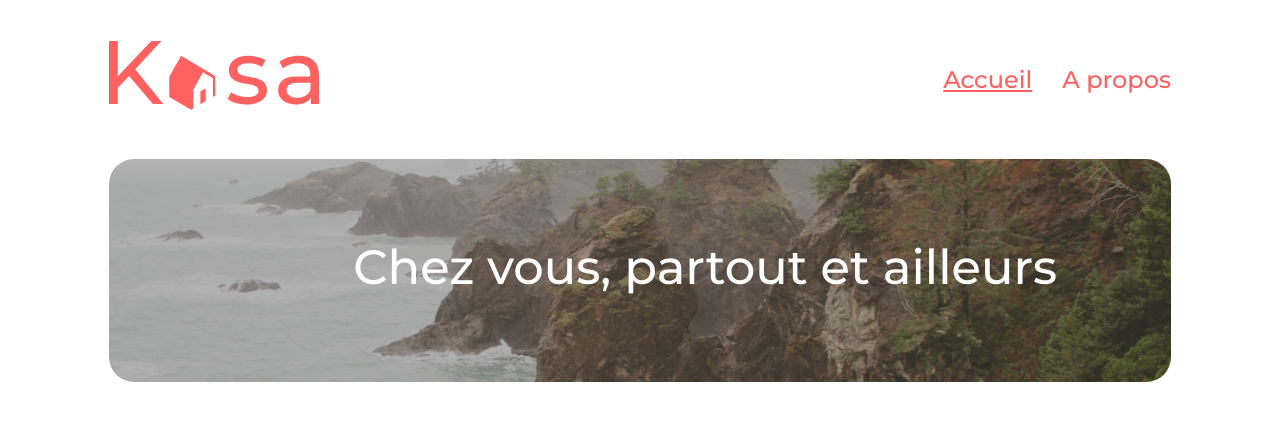
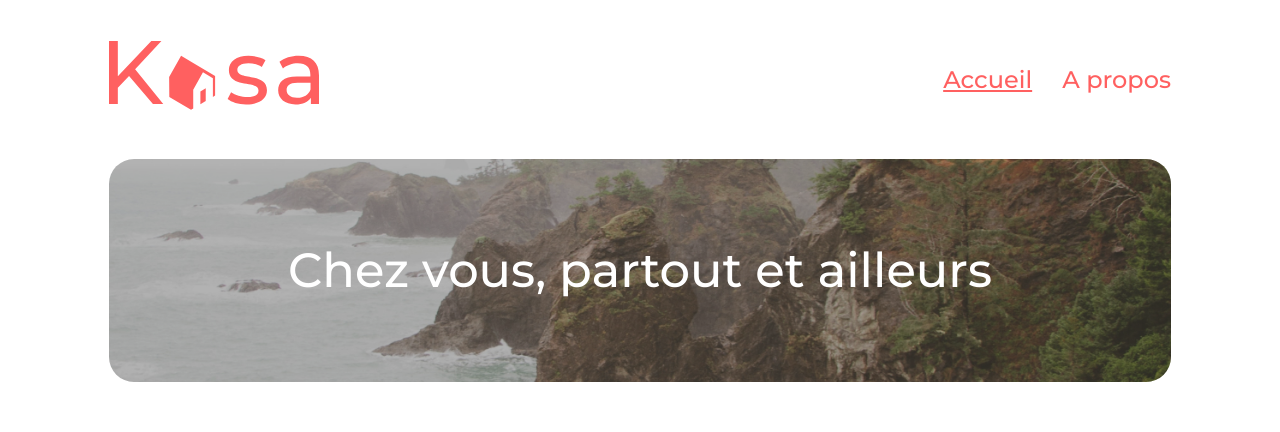
Before and after one commit to Pioupiou325/OCProject_6, a React (Create React App) app: page / in a window 1280 px wide. Shown: the top 432 px of the page. Built offline with nearby package versions, Linux system fonts and the light colour scheme.

Commit message:
fix p in banner

```diff
--- a/src/components/Carrousel.js
+++ b/src/components/Carrousel.js
@@ -1,12 +1,10 @@
-import React, { useEffect } from "react";
+import React from "react";
 import { useState } from "react";
 
 const Carrousel = ({ pics }) => {
   const pictures = pics.pictures;
   const [index, updateIndex] = useState(0);
-  useEffect(() => {
-    <p>{index}</p>;
-  });
+
   function clicOnNext() {
     if (index < pictures.length - 1) {
       updateIndex(index + 1);
--- a/src/components/Collapse.js
+++ b/src/components/Collapse.js
@@ -1,22 +1,16 @@
 import React from "react";
 
 const Collapse = ({ title, content, size }) => {
-  const equipments = [];
-  console.log(content);
-  content.forEach((element) => {
-    equipments.push(<li key={element}>{element}</li>)
-  });
+
+  function showContent(){
+    console.log(content);
+  }
   return (
-
-
     <div className="collapse">
       <p className="titleCollapse">{title}</p>
-      < img
-
-          src="/assets/arrow_high.svg"
-          alt=""></img>
-      <p className="contentMasked">{equipments}</p>
+      <img className="crochet" onClick={showContent}  src="/assets/arrow_high.svg" alt=""></img>
+      <p id="content" className="contentMasked">{content}</p>
     </div>
-  )
-}
+  );
+};
 export default Collapse;
--- a/src/components/PhotoBanner.js
+++ b/src/components/PhotoBanner.js
@@ -4,8 +4,9 @@ const PhotoBanner = ({ src, alt, children=null }) => {
   return (
     <div className="photoBanner">
       <img src={src} alt={alt} />
-      <div className="overlay"></div>
-      {children}
+      <div className="overlay">
+        {children}
+        </div>
     </div>
   );
 };
--- a/src/pages/Formlogement.js
+++ b/src/pages/Formlogement.js
@@ -12,9 +12,19 @@ function Formlogement() {
   const { id } = useParams();
   const logement = logements.find((item) => item.id === id);
 
+
   if (logement === undefined) {
     return <Navigate to="/*" />;
   } else {
+    const equipments = [];
+
+    logement.equipments.forEach((element) => {
+      equipments.push(<li key={element}>{element}</li>)
+    });
+
+
+
+
     return (
       <div className="formlogement">
         <Banner />
@@ -25,16 +35,17 @@ function Formlogement() {
 
         <Tag tags={logement.tags} />
         <div className="listCollapse">
+
           <Collapse
             className="collapseInForm"
             title="Description"
-            content={logement.equipments}
+            content={logement.description}
             size="medium"
           />
           <Collapse
             className="collapseInForm"
-            title="Equipements"
-            content={logement.equipments}
+            title="Équipements"
+            content={equipments}
             size="medium"
           />
         </div>
--- a/src/pages/Notfound.js
+++ b/src/pages/Notfound.js
@@ -4,7 +4,7 @@ import Footer from "../components/Footer";
 import { NavLink } from "react-router-dom";
 const Notfound = () => {
   return (
-    <div>
+    <div className="notFound">
       <Banner />
       <p className="highNumber">404</p>
       <p className="middleText">
--- a/src/styles/collapse.scss
+++ b/src/styles/collapse.scss
@@ -1,33 +1,33 @@
-.collapse{
-  margin:0;
-    display:flex;
-    gap:10px;
+.collapse {
+  margin: 0;
+  display: flex;
+  gap: 10px;
   background-color: #ff6060;
-    color:#FFFFFF;
+  color: #ffffff;
   font-size: 18px;
   border-radius: 10px;
   padding-left: 10px;
   padding-right: 10px;
   padding-top: 8px;
   padding-bottom: 8px;
-    width:45%;
+  width: 45%;
   justify-content: space-between;
   align-items: center;
-    & .titleCollapse{
+  & .titleCollapse {
     display: flex;
     vertical-align: middle;
-        color:white;
-     margin:0;
+    color: white;
+    margin: 0;
   }
-    & img{
-        margin:0;
+  & img {
+    margin: 0;
   }
 }
 
-.contentVisible{
+.contentVisible {
   display: flex;
   list-style: none;
 }
-.contentMasked{
-    display:none;
+.contentMasked {
+  display: none;
 }
--- a/src/styles/navigation.scss
+++ b/src/styles/navigation.scss
@@ -1,18 +1,17 @@
 .navigation {
-  width:90%;
+  width: 90%;
   margin-top: 20px;
-  margin-bottom:20px;
-
+  margin-bottom: 20px;
   display: flex;
   align-items: center;
-  & .active{
-    text-decoration-color: #FF6060;
+  & .active {
+    text-decoration-color: #ff6060;
   }
-  & .inactive{
+  & .inactive {
     text-decoration: none;
   }
 
-  & h1{
+  & h1 {
     margin-left: 0;
   }
   & ul {
@@ -23,7 +22,7 @@
     & li {
       list-style: none;
       font-family: "Montserrat", sans-serif;
-            font-size: 24px;
+      font-size: 24px;
 
       color: #ff6060;
     }
--- a/src/styles/notfound.scss
+++ b/src/styles/notfound.scss
@@ -1,6 +1,5 @@
-
-
- .highNumber {
+.notFound {
+  & .highNumber {
     display: flex;
     font-family: "Montserrat", sans-serif;
     font-weight: 700;
@@ -10,7 +9,7 @@
     margin-bottom: 0;
     justify-content: center;
   }
- .middleText {
+  & .middleText {
     display: flex;
     font-family: "Montserrat", sans-serif;
     font-weight: 500;
@@ -19,7 +18,7 @@
     margin-top: 0;
     justify-content: center;
   }
- .littleText {
+  & .littleText {
     display: flex;
     font-family: "Montserrat", sans-serif;
     font-weight: 500;
@@ -29,3 +28,4 @@
     justify-content: center;
     text-decoration: underline;
   }
+}
--- a/src/styles/photoBanner.scss
+++ b/src/styles/photoBanner.scss
@@ -1,5 +1,5 @@
 .photoBanner {
-  width:90%;
+  width: 90%;
   margin-top: 20px;
 
   height: 223px;
@@ -11,20 +11,24 @@
     width: 100%;
     height: 100%;
   }
-   & .overlay{
+  & .overlay {
+    display:flex;
     position: absolute;
-    top:0px;
-    left:0px;
-    width:100%;
+    top: 0px;
+    left: 0px;
+    width: 100%;
     height: 100%;
-    background: rgba(0,0,0,.3);
+    background: rgba(0, 0, 0, 0.3);
     border-radius: 25px;
-   }
+    justify-content: center;
+
     & p {
-     position: absolute;
+      display: flex;
+      align-items: center;
+    margin: 0;
     font-size: 48px;
     color: white;
-     top: 14%;
-     left: 23%;
+
   }
 }
+}
--- a/src/styles/tag.scss
+++ b/src/styles/tag.scss
@@ -10,7 +10,6 @@
     padding-bottom: 4px;
 }
 .listTag{
-    // position:absolute;
     width: fit-content;
     display:flex;
     gap:10px;
```
Also changed, not shown: src/styles/footer.scss (+2 -7 lines). Lines whose indentation alone changed are shown as unchanged.
